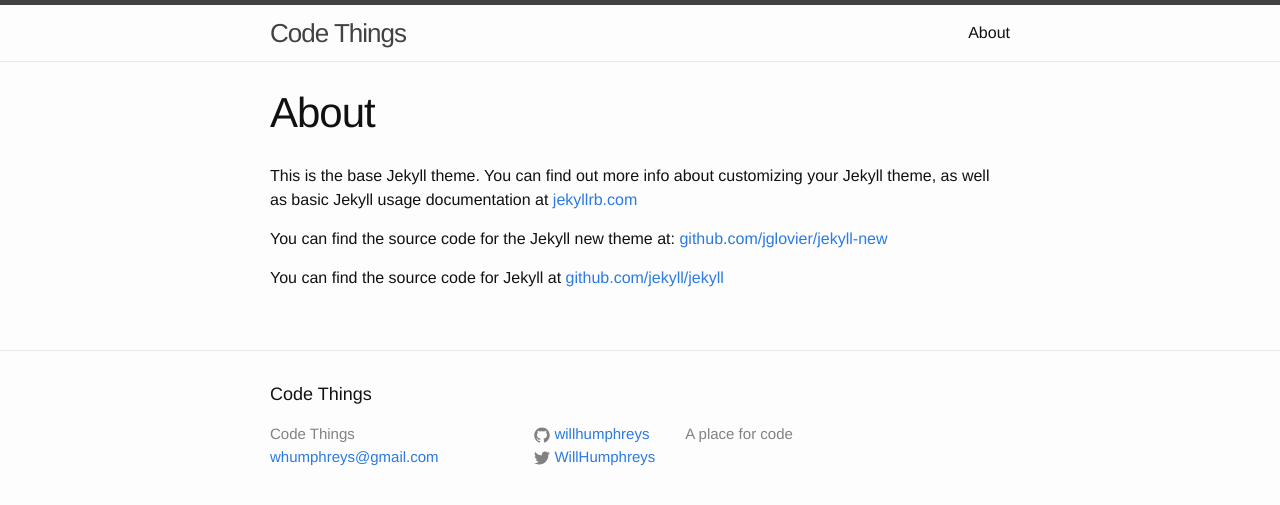
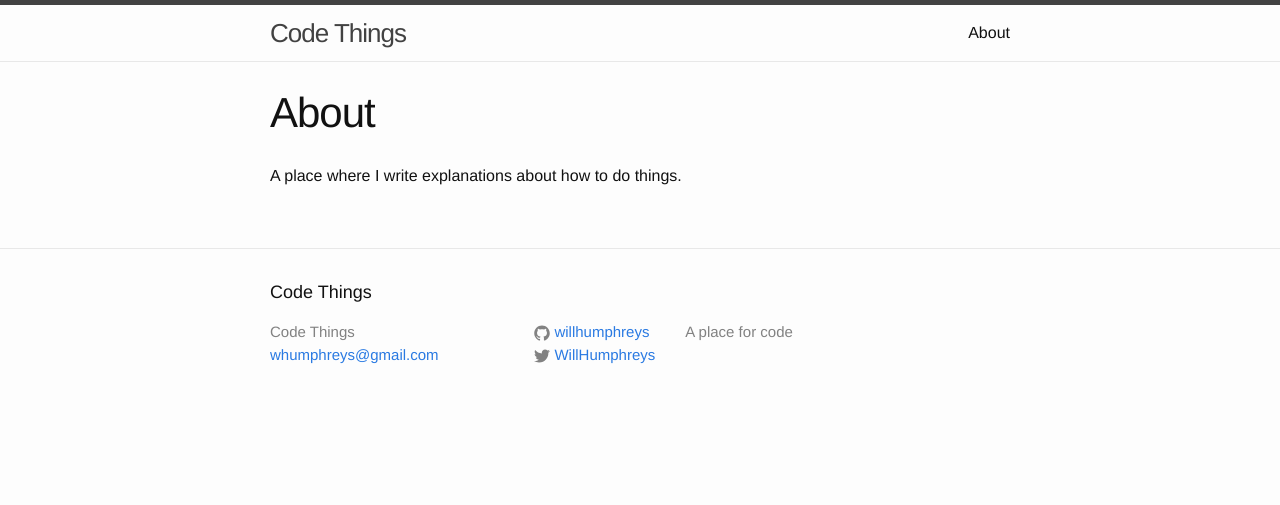
Before and after one commit to willhumphreys/willhumphreys.github.io, a Jekyll site: the page built from about.md, in a window 1280 px wide. Shown: the top 505 px of the page. Built offline with Jekyll 4.4.1, drawn with Linux system fonts in a browser that asks for light colours.

Commit message:
Add boring about me content.

```diff
--- a/about.md
+++ b/about.md
@@ -4,8 +4,4 @@ title: About
 permalink: /about/
 ---
 
-This is the base Jekyll theme. You can find out more info about customizing your Jekyll theme, as well as basic Jekyll usage documentation at [jekyllrb.com](http://jekyllrb.com/)
-
-You can find the source code for the Jekyll new theme at: [github.com/jglovier/jekyll-new](https://github.com/jglovier/jekyll-new)
-
-You can find the source code for Jekyll at [github.com/jekyll/jekyll](https://github.com/jekyll/jekyll)
+A place where I write explanations about how to do things.
```
